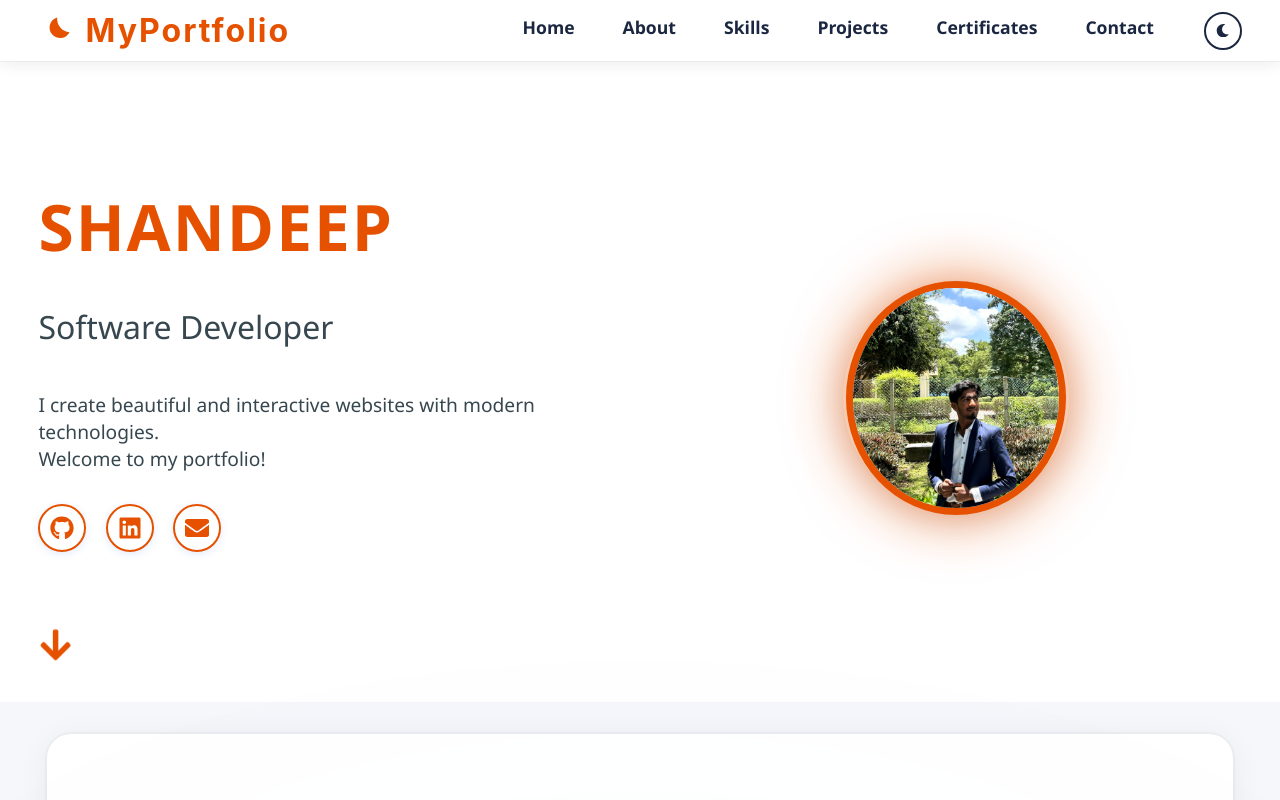
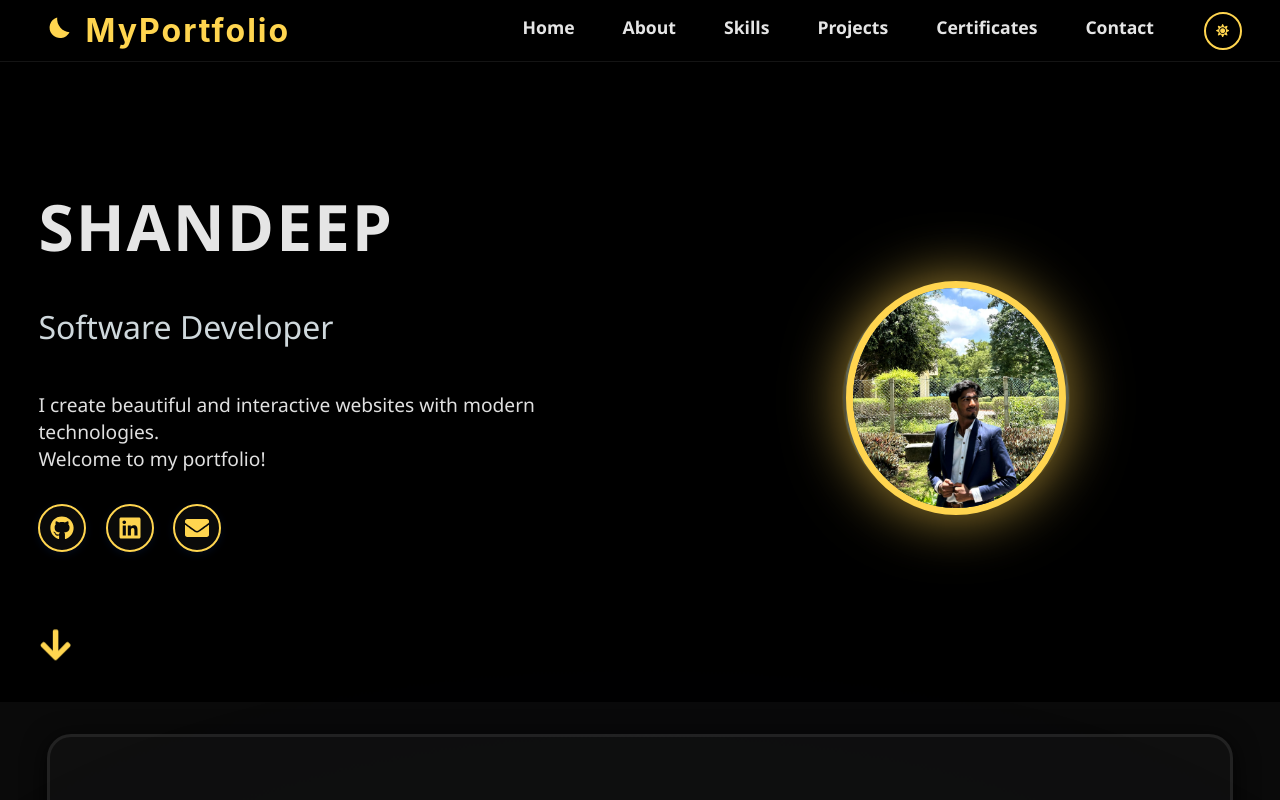
Before and after one commit to Shandeepsugumar/portfolio, a React (Vite) app in the folder Frontend/: page / in a window 1280 px wide. Built offline with nearby package versions, Linux system fonts and the light colour scheme.

Commit message:
updated commit

```diff
--- a/Frontend/src/App.jsx
+++ b/Frontend/src/App.jsx
@@ -5,15 +5,15 @@ import {Routes, Route} from "react-router-dom";
 import NavBar from './components/NavBar.jsx';
 
 function App() {
-  const [theme, setTheme] = useState('light');
+  const [theme, setTheme] = useState('dark');
 
   useEffect(() => {
     const saved = localStorage.getItem('theme');
     if (saved === 'dark' || saved === 'light') {
       setTheme(saved);
     } else {
-      setTheme('light');
-      localStorage.setItem('theme', 'light');
+      setTheme('dark');
+      localStorage.setItem('theme', 'dark');
     }
   }, []);
 
```
